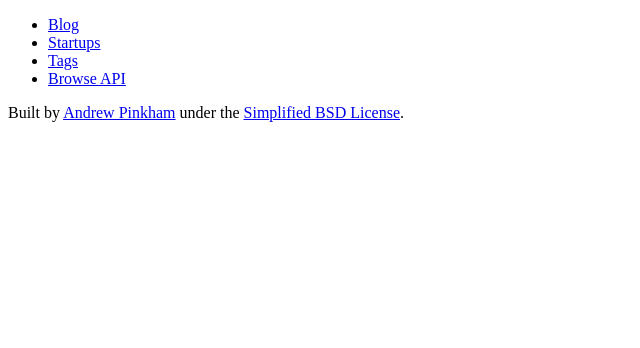
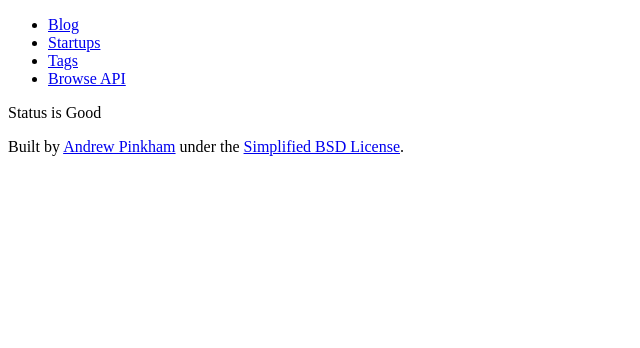
Before and after one commit to jambonrose/python-web-dev-22-3, a Django app: page /status/ in a window 1280 px wide. Shown: the top 348 px of the page, without its empty margins (0-640 px from the left). Run offline with Django 3.2, Linux system fonts and the light colour scheme.

Commit message:
1.03 Pass test: add content to status template

```diff
--- a/src/testapp/templates/testapp/status.html
+++ b/src/testapp/templates/testapp/status.html
@@ -1 +1,5 @@
 {% extends parent_template|default:"testapp/base.html" %}
+
+{% block content %}
+  <p>Status is {{status}}</p>
+{% endblock %}
```
